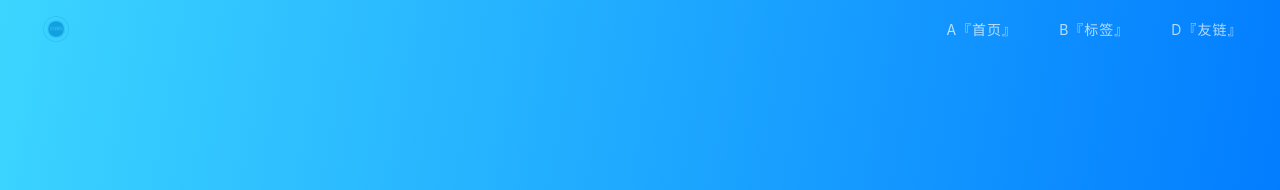
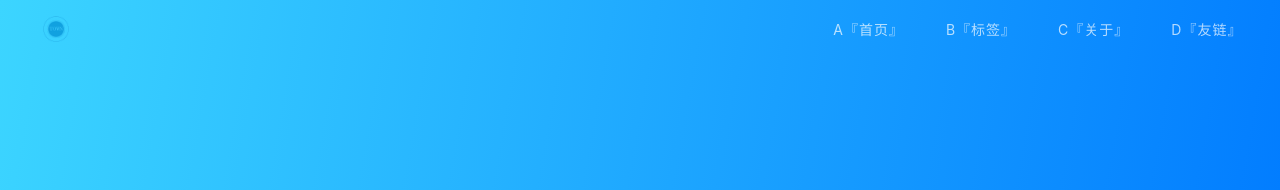
Before and after one commit to Townwang/Townwang.github.io, a Jekyll site: the page built from index.html, in a window 1280 px wide. Shown: the top 190 px of the page. Built offline with Jekyll 4.4.1, drawn with Linux system fonts in a browser that asks for light colours; nearby versions of some CDN libraries; the list of posts is cut into pages by our own code; a style sheet for code colours, icons or effects is not loaded.

Commit message:
Signed-off-by: Twon <android@twonwang.com>

```diff
--- a/_config.yml
+++ b/_config.yml
@@ -11,6 +11,7 @@ baseurl: ''
 nav:
   A『首页』: '/'
   B『标签』: '/tags.html'
+  C『关于』: '/about.html'
   D『友链』: '/link.html'
 
 
@@ -61,4 +62,5 @@ input: GFM
 RSS: false
 
 # Plugins
+
 gems: [jekyll-paginate]
```
